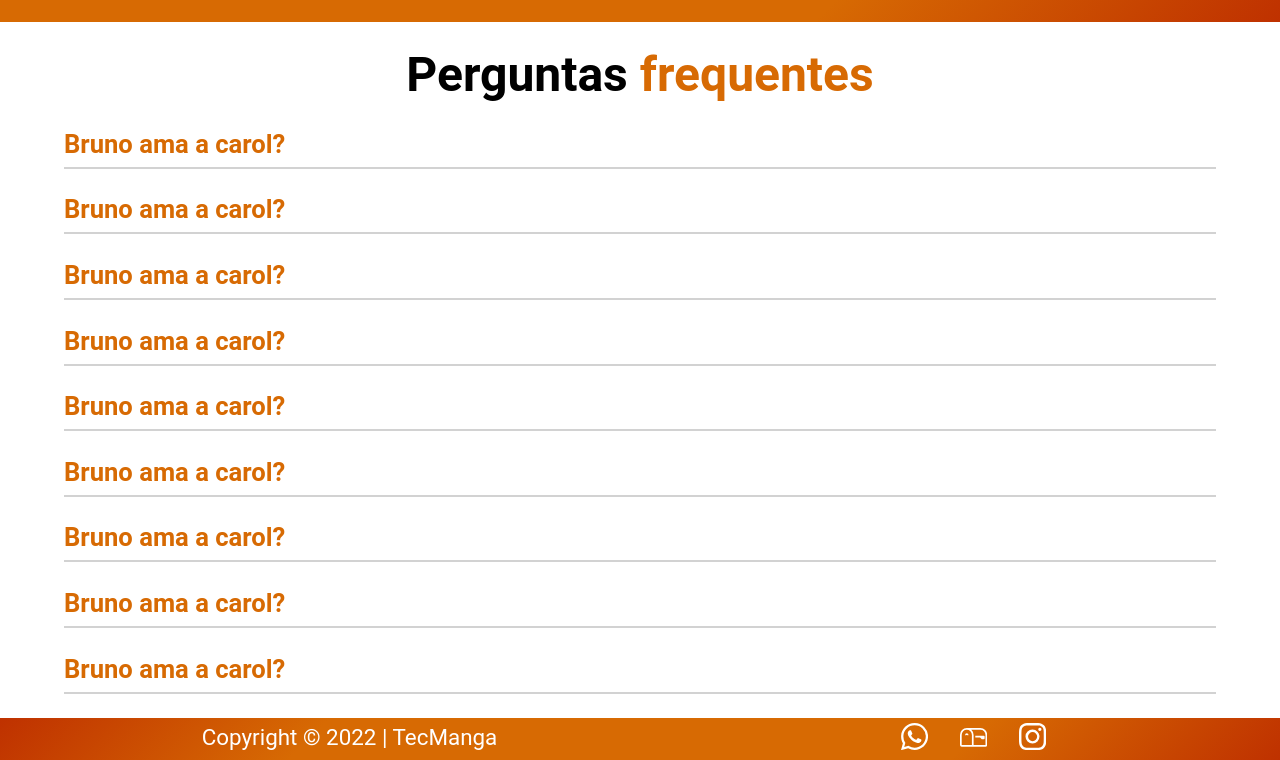
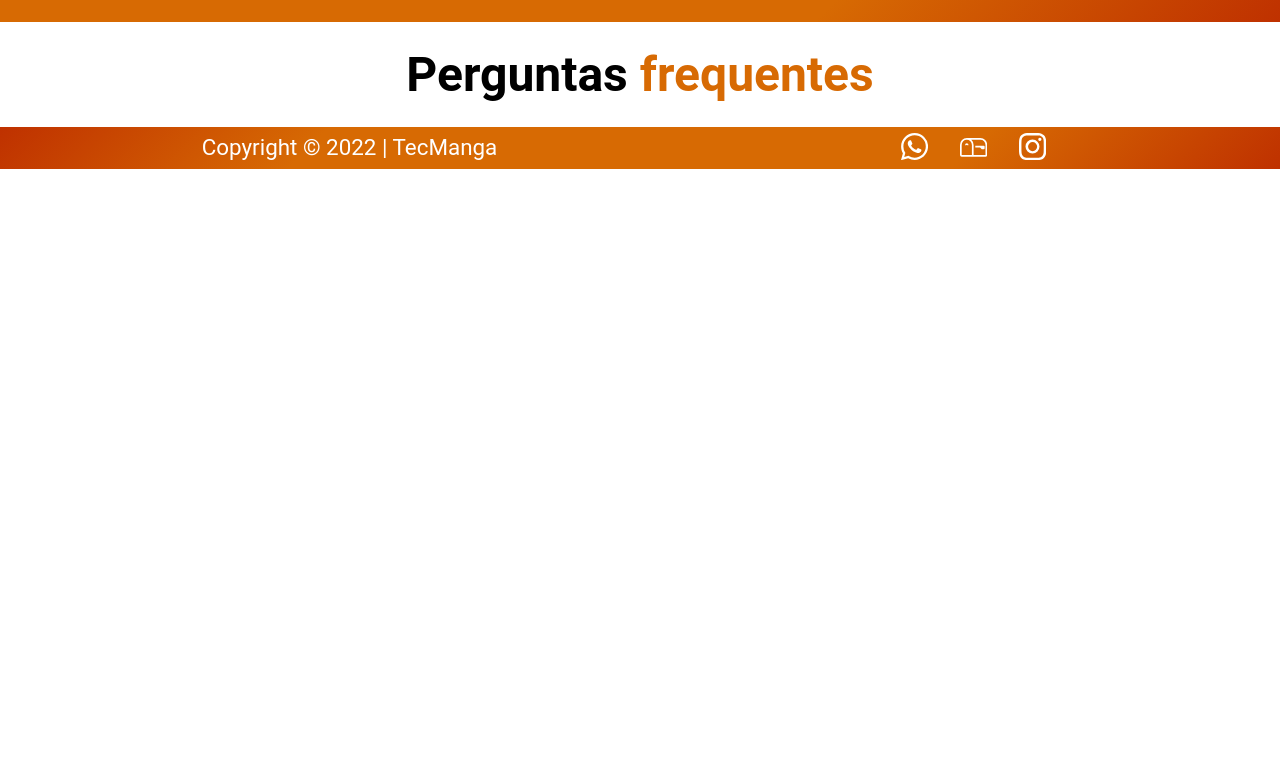
Before and after one commit to BrunoSoaresE/Manga, a Next.js app: page / in a window 1280 px wide. Shown: the part 4974-5734 px from the top of the page. After the commit the page ends 5143 px from the top, so only its background shows below. Built offline with nearby package versions, Linux system fonts and the light colour scheme.

Commit message:
removendo perguntas

```diff
--- a/subPages/Perguntas/Perguntas.js
+++ b/subPages/Perguntas/Perguntas.js
@@ -1,4 +1,4 @@
-import Accordion from "../../components/Accordion";
+/*import Accordion from "../../components/Accordion";<Accordion   />*/
 import styles from './Perguntas.module.css';
 
 export function SubPagePerguntas(props) {
@@ -7,7 +7,7 @@ export function SubPagePerguntas(props) {
   return (
     <div className={styles.faleConosco}>
       <h2 className={styles.faleConoscoTitulo}>Perguntas <span className={styles.faleConoscoTituloSpan}>frequentes</span></h2>
-             <Accordion   />
+
 
 
     </div>
```
